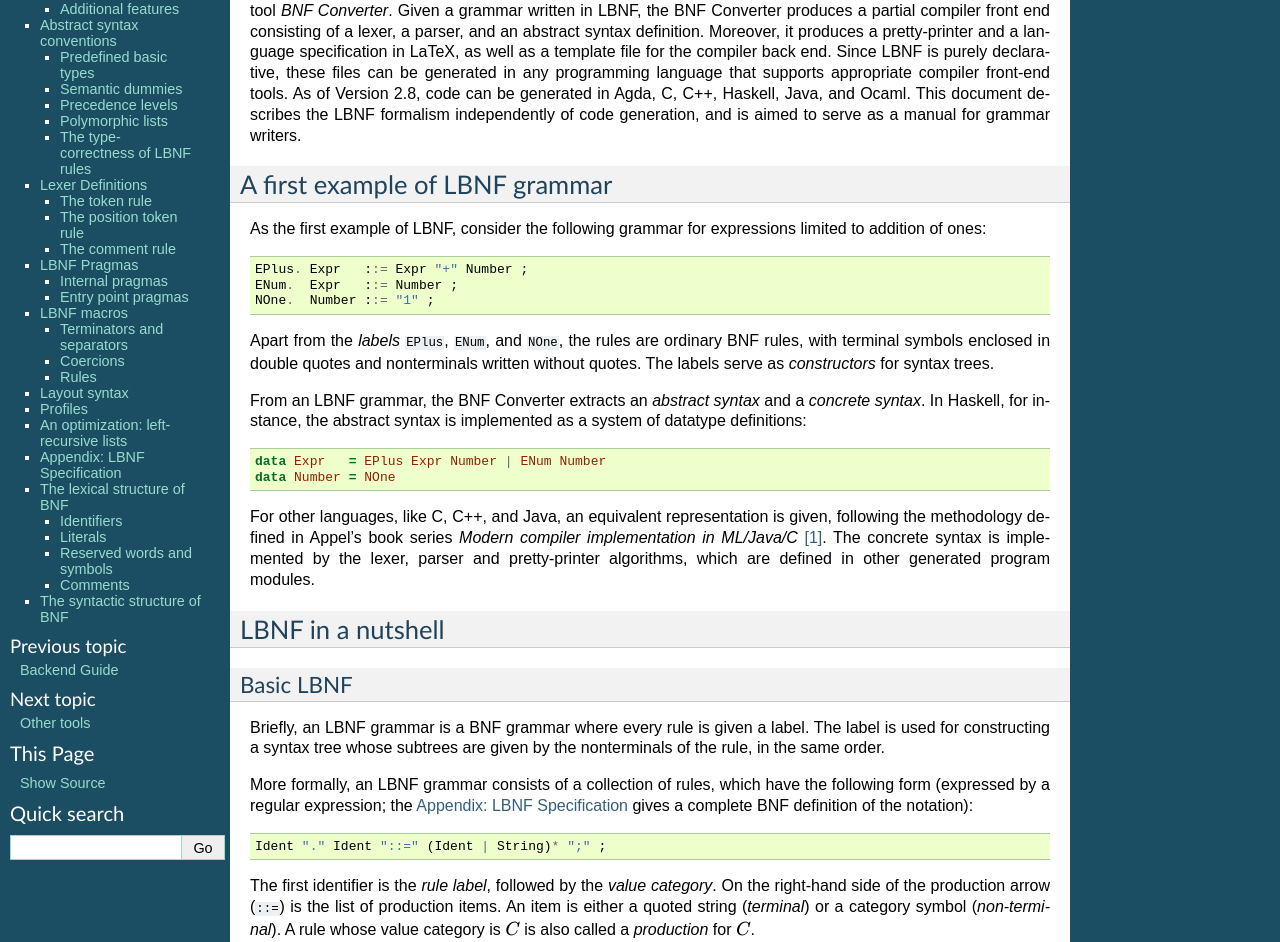
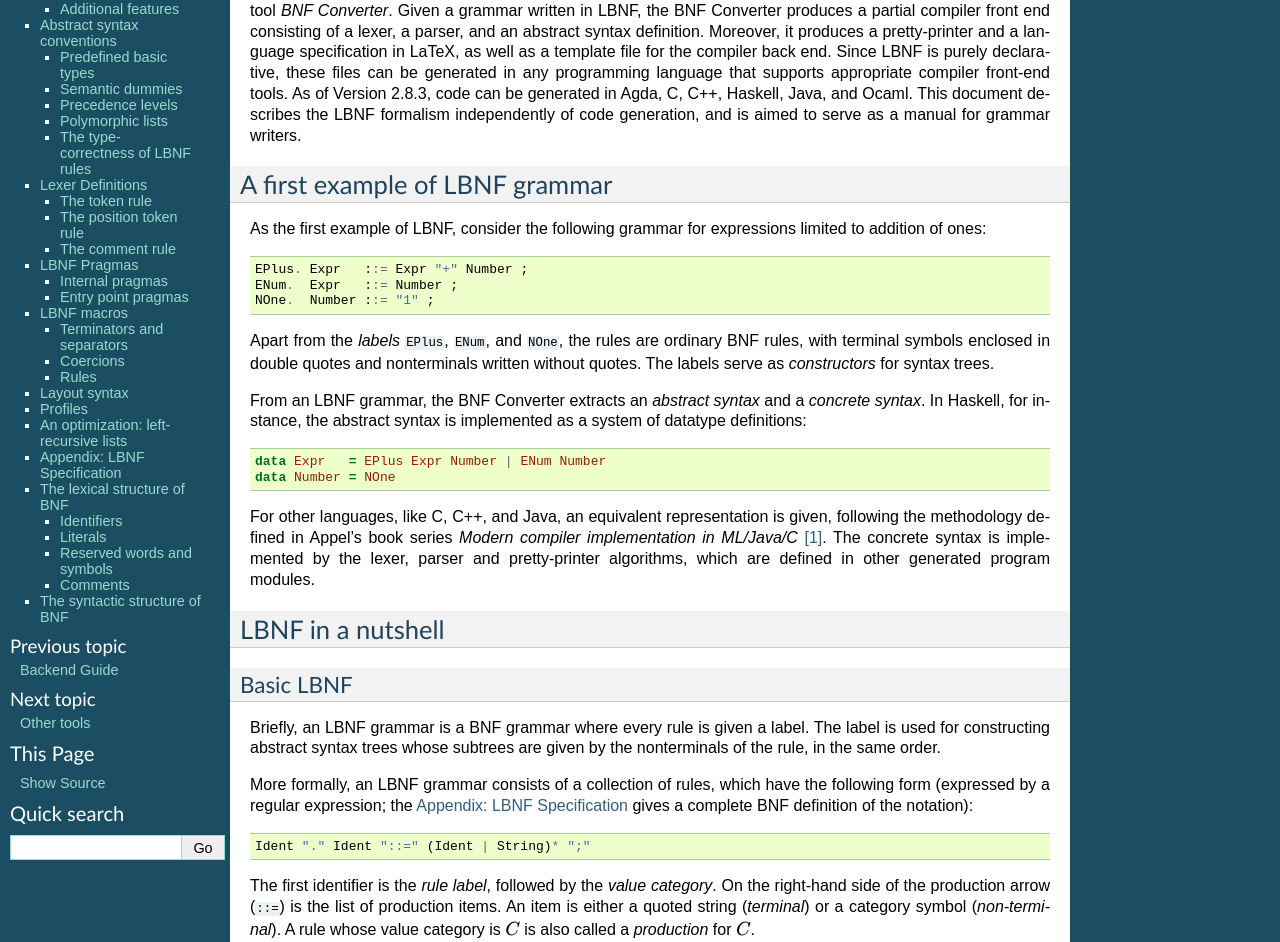
Before and after one commit to BNFC/bnfc, a Sphinx documentation site: the page built from docs/lbnf.rst, in a window 1280 px wide and 1400 px high. Shown: the part 169-1111 px from the top of the window. Built offline with Sphinx 7.4.7, drawn with Linux system fonts in a browser that asks for light colours; formulas are drawn with MathJax 3; some of the changed text lies outside the part shown.

Commit message:
[ docs ] Proof read beginning of lbnf.rst

```diff
--- a/docs/lbnf.rst
+++ b/docs/lbnf.rst
@@ -13,7 +13,7 @@ and an abstract syntax definition. Moreover, it produces a
 pretty-printer and a language specification in LaTeX, as well as a
 template file for the compiler back end. Since LBNF is purely
 declarative, these files can be generated in any programming language
-that supports appropriate compiler front-end tools. As of Version 2.8,
+that supports appropriate compiler front-end tools. As of Version 2.8.3,
 code can be generated in Agda, C, C++, Haskell, Java, and Ocaml. This document
 describes the LBNF formalism independently of code generation, and is
 aimed to serve as a manual for grammar writers.
@@ -55,7 +55,7 @@ Basic LBNF
 ----------
 
 Briefly, an LBNF grammar is a BNF grammar where every rule is given a
-label. The label is used for constructing a syntax tree whose subtrees
+label. The label is used for constructing abstract syntax trees whose subtrees
 are given by the nonterminals of the rule, in the same order.
 
 More formally, an LBNF grammar consists of a collection of rules, which
@@ -63,7 +63,7 @@ have the following form (expressed by a regular expression; the
 :ref:`appendix`
 gives a complete BNF definition of the notation)::
 
-    Ident "." Ident "::=" (Ident | String)* ";" ;
+    Ident "." Ident "::=" (Ident | String)* ";"
 
 The first identifier is the *rule
 label*, followed by the *value category*. On the right-hand side of the
@@ -188,7 +191,7 @@ convention:
    A rule label can be an underscore \_, which does not add
    anything to the syntax tree.
 
-Thus we can write the following rule in LBNF::
+Thus, we can write the following rule in LBNF::
 
       _ . Stm ::= Stm ";" ;
 
```
Also changed, not shown: other parts of docs/lbnf.rst (+14 -8 lines).
